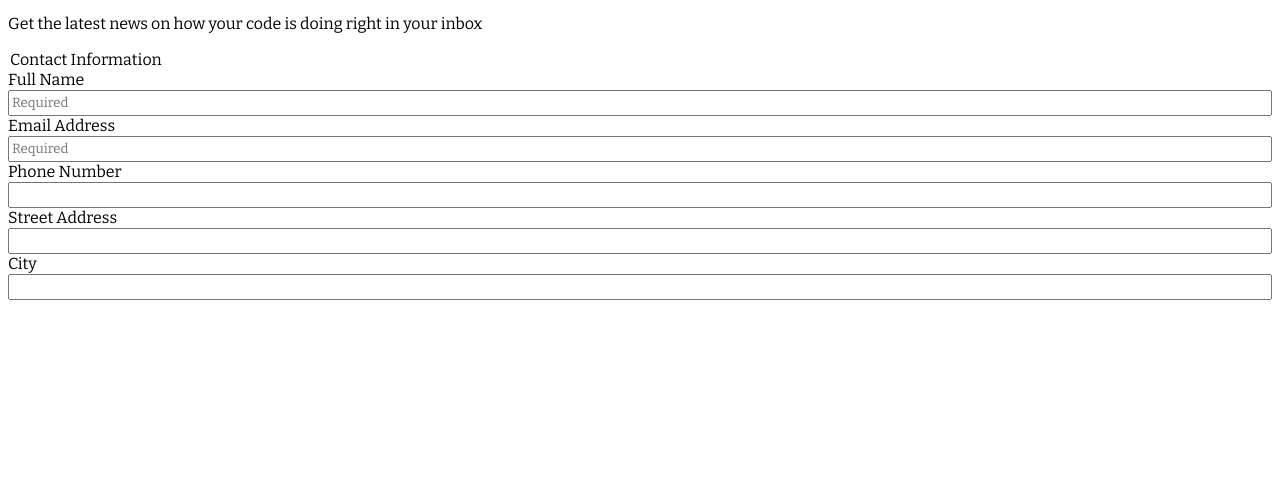
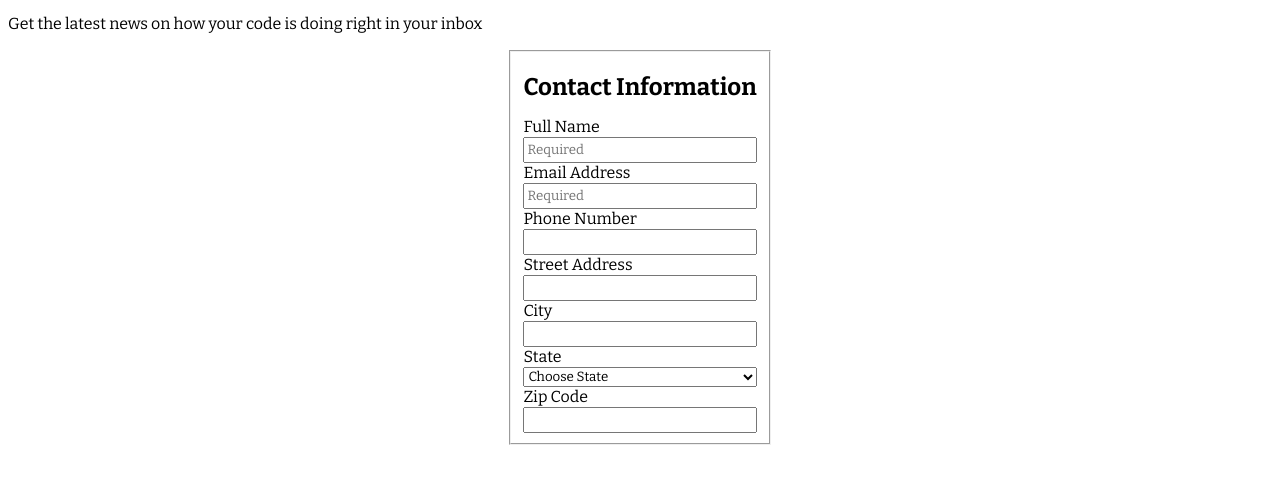
Before and after one commit to JSchwankoff/Online-Registration-Form, a plain HTML site: page index.html in a window 1280 px wide. Shown: the part 89-572 px from the top of the page. Drawn offline with nearby package versions, Linux system fonts and the light colour scheme.

Commit message:
added state select menu

```diff
--- a/css/styles.css
+++ b/css/styles.css
@@ -12,6 +12,12 @@ form {
   margin: auto;
 }
 
+fieldset {
+  display: flex;
+  flex-direction: column;
+  margin: auto;
+}
+
 /* Class Selectors */
 .container {
   min-height: 100vh;
--- a/index.html
+++ b/index.html
@@ -20,17 +20,91 @@
     </header>
 
     <form>
-      <legend>Contact Information</legend>
-      <label for="user_name">Full Name</label>
-      <input type="text" id="user_name" placeholder="Required">
-      <label for="user_email">Email Address</label>
-      <input type="email" id="user_email" placeholder="Required">
-      <label for="user_phone">Phone Number</label>
-      <input type="Phone" id="user_phone">
-      <label for="user_address">Street Address</label>
-      <input type="Address" id="user_address">
-      <label for="city">City</label>
-      <input type="text" id="city">
+
+      <fieldset>
+
+        <h2>Contact Information</h2>
+
+        <label for="name">Full Name</label>
+        <input type="text" name="user_name" id="name" placeholder="Required">
+
+        <label for="email">Email Address</label>
+        <input type="email" name="user_email" id="email" placeholder="Required">
+
+        <label for="phone">Phone Number</label>
+        <input type="Phone" name="user_phone" id="phone">
+
+        <label for="address">Street Address</label>
+        <input type="Address" name="user_address" id="address">
+
+        <label for="city">City</label>
+        <input type="text" name="user_city" id="city">
+
+        <label for="state">State</label>
+        <select id="state" name="user_state">
+
+          <option value="choose_state">Choose State</option>
+
+          <optgroup label="States">
+            <option value="alabama">Alabama</option>
+            <option value="alaska">Alaska</option>
+            <option value="arizona">Arizona</option>
+            <option value="arkansas">Arkansas</option>
+            <option value="california">California</option>
+            <option value="colorado">Colorado</option>
+            <option value="conneticut">Conneticut</option>
+            <option value="delaware">Delaware</option>
+            <option value="florida">Florida</option>
+            <option value="georgia">Georgia</option>
+            <option value="hawaii">Hawaii</option>
+            <option value="idaho">Idaho</option>
+            <option value="illinois">Illinois</option>
+            <option value="indiana">Indiana</option>
+            <option value="iowa">Iowa</option>
+            <option value="kansas">Kansas</option>
+            <option value="kentucky">Kentucky</option>
+            <option value="louisianna">Louisianna</option>
+            <option value="maine">Maine</option>
+            <option value="maryland">Maryland</option>
+            <option value="massachusetts">Massachusetts</option>
+            <option value="michigan">Michigan</option>
+            <option value="minnesota">Minnesota</option>
+            <option value="mississippi">Mississippi</option>
+            <option value="missouri">Missouri</option>
+            <option value="montana">Montana</option>
+            <option value="nebraska">Nebraska</option>
+            <option value="nevada">Nevada</option>
+            <option value="new_hampshire">New Hampshire</option>
+            <option value="new_jersey">New Jersey</option>
+            <option value="new_mexico">New Mexico</option>
+            <option value="new_york">New York</option>
+            <option value="north_carolina">North Carolina</option>
+            <option value="north_dakota">North Dakota</option>
+            <option value="ohio">Ohio</option>
+            <option value="oklahoma">Oklahoma</option>
+            <option value="oregon">Oregon</option>
+            <option value="pennsylvania">Pennsylvania</option>
+            <option value="rhode_island">Rhode Island</option>
+            <option value="south_carolina">South Carolina</option>
+            <option value="south_dakota">South Dakota</option>
+            <option value="tennessee">Tennessee</option>
+            <option value="texas">Texas</option>
+            <option value="utah">Utah</option>
+            <option value="vermont">Vermont</option>
+            <option value="virginia">Virginia</option>
+            <option value="washington">Washington</option>
+            <option value="west_virginia">West Virginia</option>
+            <option value="wisconsin">Wisconsin</option>
+            <option value="wyoming">Wyoming</option>
+          </optgroup>
+
+        </select>
+
+        <label for="zip">Zip Code</label>
+        <input type="number" name="user_zip" id="zip">
+
+      </fieldset>
+
     </form>
 
   </div>
```
